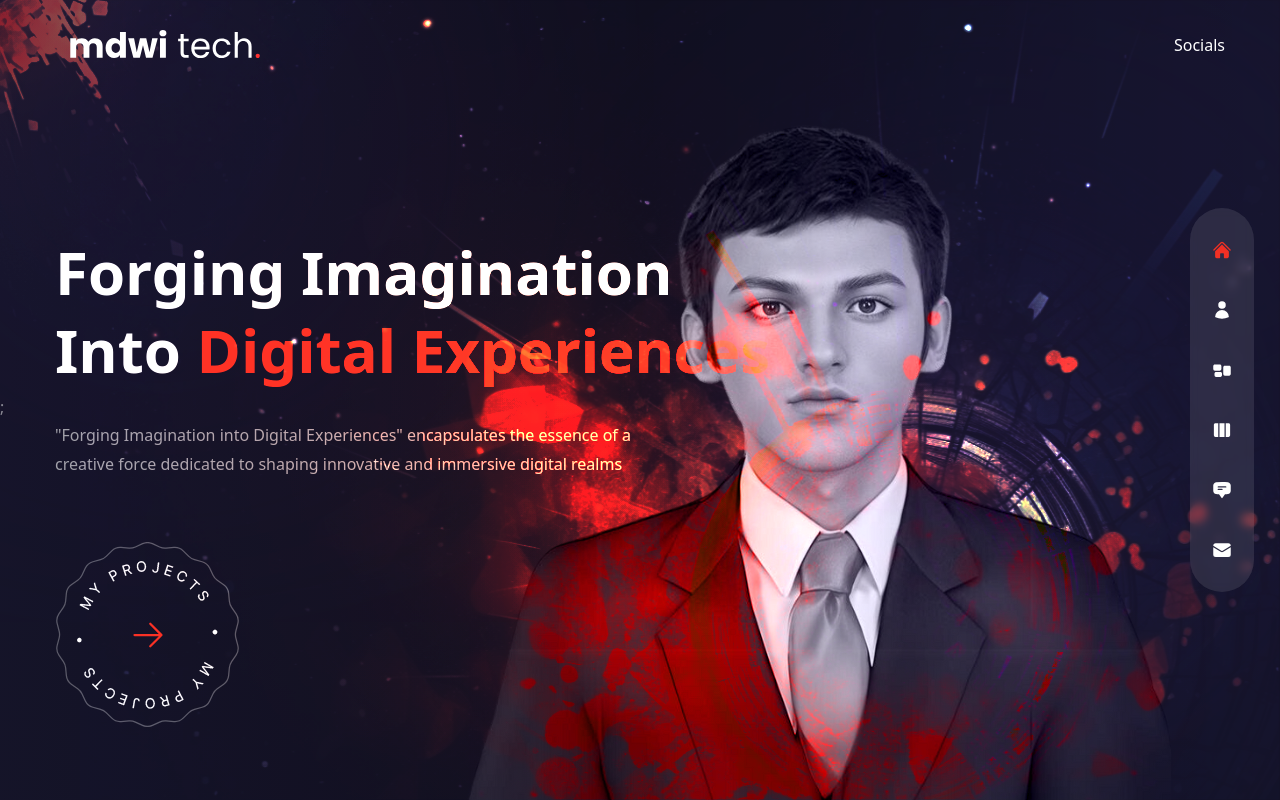
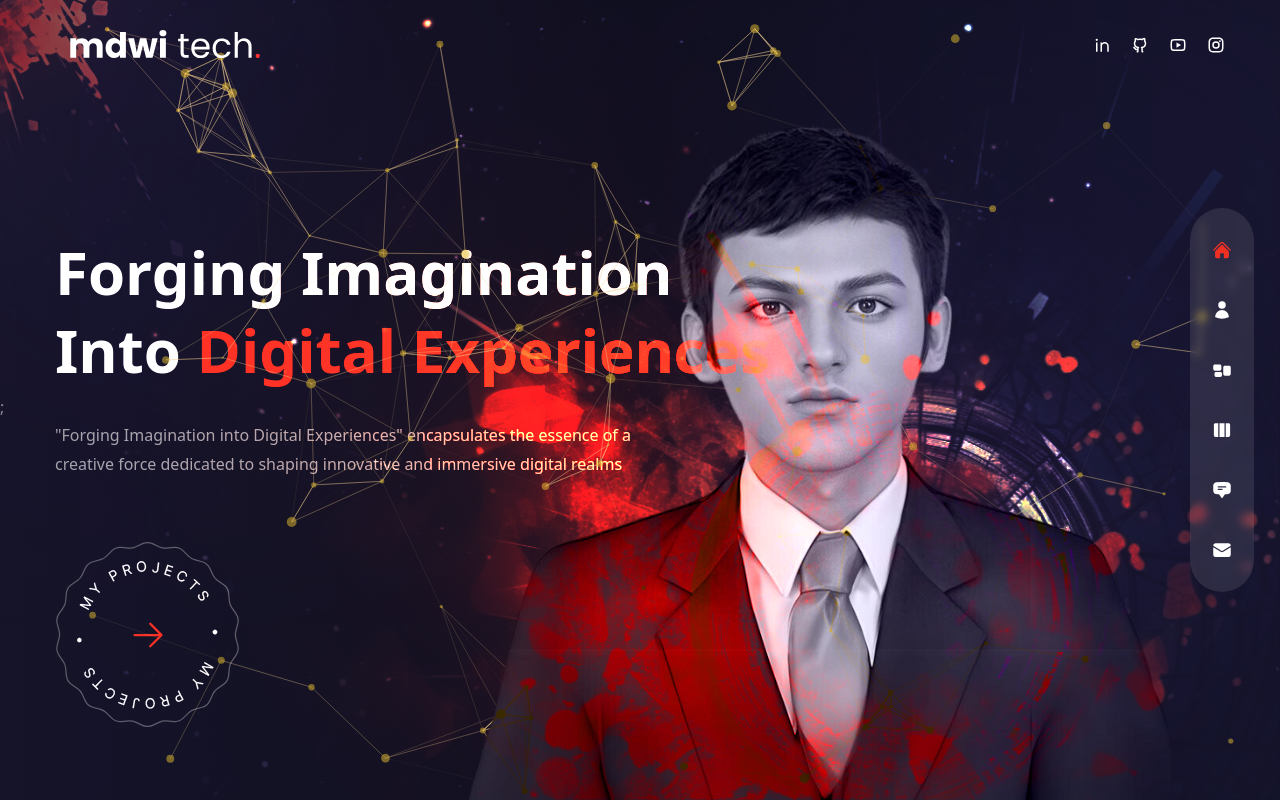
Before and after one commit to mdwiastika/mdwitech, a Next.js app: page / in a window 1280 px wide. Built offline with nearby package versions, Linux system fonts and the light colour scheme.

Commit message:
Homepage
update: add sosialmedia

```diff
--- a/components/Avatar.js
+++ b/components/Avatar.js
@@ -2,7 +2,7 @@ import Image from "next/image";
 const Avatar = () => {
   return (
     <div className="hidden xl:flex xl:max-w-none">
-      <Image src={"/final-avatar.png"} width={737} height={678} alt="My Photo" className="translate-z-0 w-full h-full mix-blend-luminosity" />
+      <Image src={"/final-avatar.png"} width={737} height={678} alt="My Photo" className="translate-z-0 w-full h-full" />
     </div>
   );
 };
--- a/components/Socials.js
+++ b/components/Socials.js
@@ -1,5 +1,22 @@
+import Link from "next/link";
+import { RiYoutubeLine, RiInstagramLine, RiLinkedinLine, RiGithubLine } from "react-icons/ri";
 const Socials = () => {
-  return <div>Socials</div>;
+  return (
+    <div className="flex items-center gap-x-5 text-lg">
+      <Link href={"https://www.linkedin.com/in/marcel-dwi-astika-6b93a0260/"} target="_blank" className="hover:text-accent transition-all duration-300">
+        <RiLinkedinLine />
+      </Link>
+      <Link href={"https://www.github.com/mdwiastika"} target="_blank" className="hover:text-accent transition-all duration-300">
+        <RiGithubLine />
+      </Link>
+      <Link href={"https://www.youtube.com/channel/UC_l1cOL_9BUtJPUoQW7abIw"} target="_blank" className="hover:text-accent transition-all duration-300">
+        <RiYoutubeLine />
+      </Link>
+      <Link href={"https://www.instagram.com/marcelastika"} target="_blank" className="hover:text-accent transition-all duration-300">
+        <RiInstagramLine />
+      </Link>
+    </div>
+  );
 };
 
 export default Socials;
--- /dev/null
+++ b/pages/_document.js
@@ -0,0 +1,15 @@
+import { Html, Head, Main, NextScript } from "next/document";
+
+export default function Document() {
+  return (
+    <Html lang="en">
+      <Head>
+        <link rel="icon" href="/static/favicon.ico" type="image/x-icon" sizes="48x48" />
+      </Head>
+      <body>
+        <Main />
+        <NextScript />
+      </body>
+    </Html>
+  );
+}
--- a/pages/index.js
+++ b/pages/index.js
@@ -30,8 +30,8 @@ const Home = () => {
 
       <div className="w-[1200px] h-full absolute right-0 bottom-0">
         <div className="bg-none xl:bg-explosion xl:bg-cover xl:bg-right xl:bg-no-repeat w-full h-full absolute mix-blend-color-dodge translate-z-0"></div>
-        {/* <ParticlesContainer /> */}
-        <motion.div className=" h-full w-full max-w-[737px] max-h-[678px] absolute -bottom-32 lg:bottom-0 lg:right-[8%]" variants={fadeIn("up", 0.5)} initial="hidden" animate="show" exit="hidden" transition={{ duration: 1, ease: "easeInOut" }}>
+        <ParticlesContainer />
+        <motion.div className=" h-full w-full max-w-[737px] max-h-[678px] absolute -bottom-32 lg:bottom-0 lg:right-[8%] mix-blend-luminosity" variants={fadeIn("up", 0.5)} initial="hidden" animate="show" exit="hidden" transition={{ duration: 1, ease: "easeInOut" }}>
           <Avatar />
         </motion.div>
       </div>
```
Also changed, not shown: 2 other files (tests, documents, lock files or other folders).
